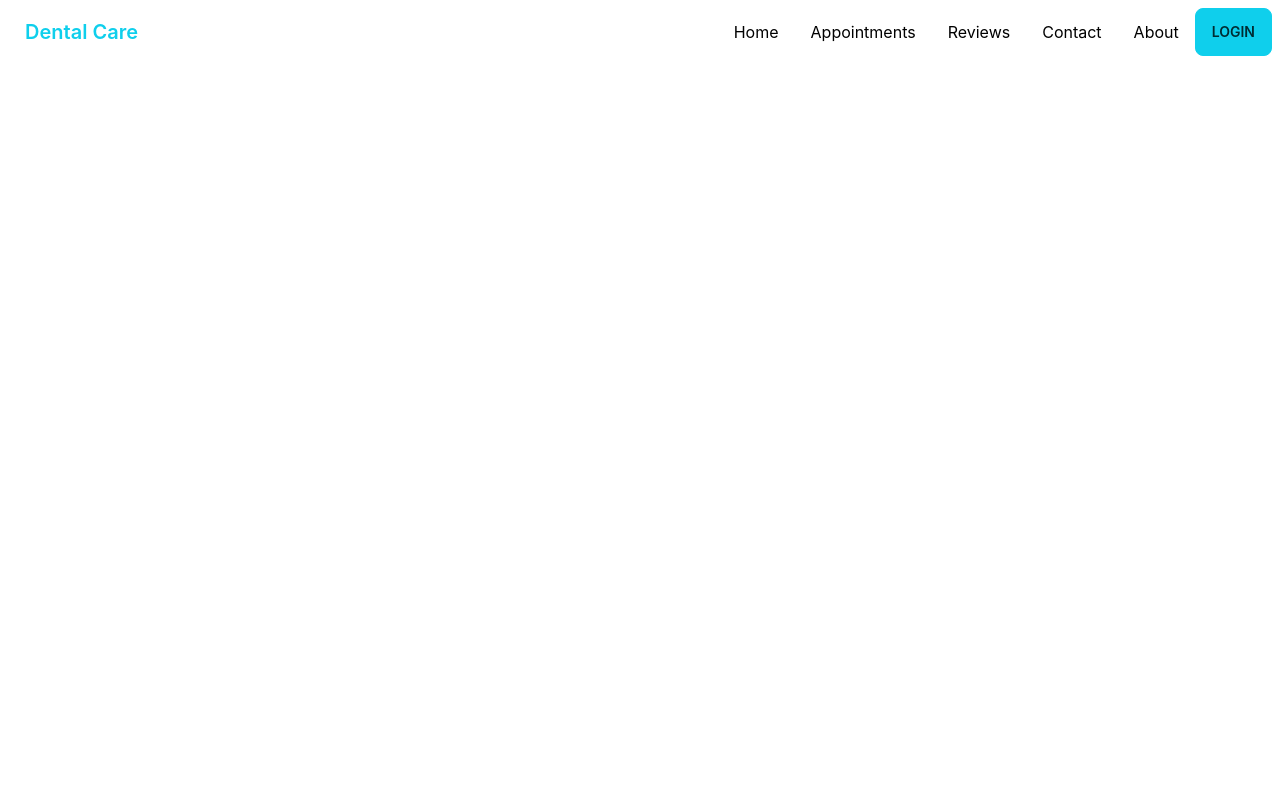
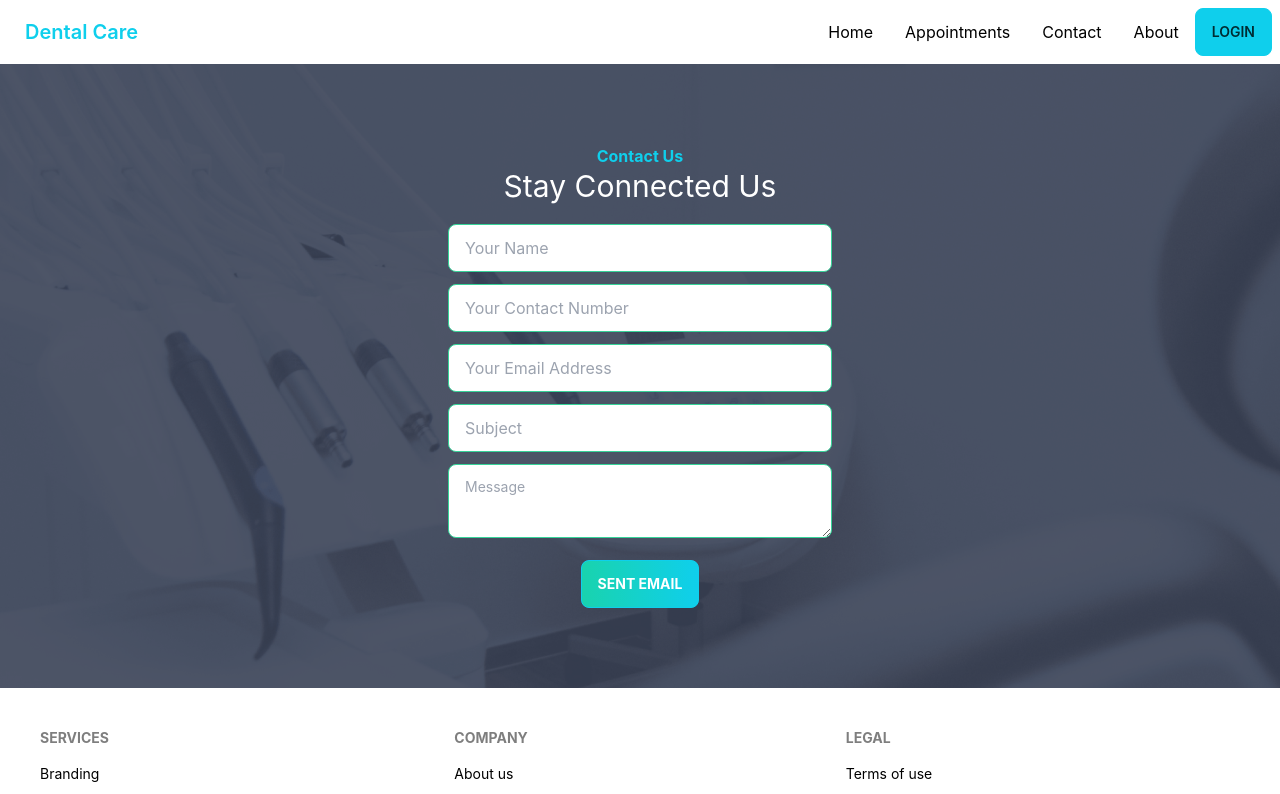
Before and after one commit to razikuljoni/phr-doctors-portal-client, a React (Create React App) app: page /contact in a window 1280 px wide. Shown: the top 794 px of the page. Built offline with nearby package versions, Linux system fonts and the light colour scheme; no server answers.

Commit message:
add emailjs and send email from contact form

```diff
--- a/package.json
+++ b/package.json
@@ -3,6 +3,7 @@
   "version": "0.1.0",
   "private": true,
   "dependencies": {
+    "@emailjs/browser": "^3.6.2",
     "@tanstack/react-query": "^4.0.10",
     "@testing-library/jest-dom": "^5.14.1",
     "@testing-library/react": "^13.0.0",
--- a/src/App.js
+++ b/src/App.js
@@ -16,6 +16,7 @@ import RequireAdmin from "./assets/components/Login/RequireAdmin/RequireAdmin";
 import AddDoctor from "./assets/components/Dashboard/AddDoctor/AddDoctor";
 import ManageDoctors from "./assets/components/Dashboard/ManageDoctors/ManageDoctors";
 import AboutPage from "./pages/AboutPage/AboutPage";
+import Contact from "./pages/Contact/Contact";
 
 
 function App() {
@@ -69,6 +70,7 @@ function App() {
                     />
                 </Route>
                 <Route path="/register" element={<RegisterPage />}></Route>
+                <Route path="/contact" element={<Contact />}></Route>
                 <Route path="/about" element={<AboutPage />}></Route>
             </Routes>
             <ToastContainer />
--- a/src/assets/components/ContactUs/ContactUs.jsx
+++ b/src/assets/components/ContactUs/ContactUs.jsx
@@ -1,6 +1,33 @@
+import emailjs from "@emailjs/browser";
 import React from "react";
+import { toast } from "react-toastify";
 import appointment from "../../images/appointment.png";
+
 const ContactUs = () => {
+    function sendEmail(e) {
+        e.preventDefault();
+
+        emailjs
+            .sendForm(
+                "service_ggrfced",
+                "template_s37214f",
+                e.target,
+                "user_T3Rej0OAIHjQAPNwyzQbs"
+            )
+            .then(
+                (result) => {
+                    console.log(result.text);
+                    if(result.text === "OK") {
+                        e.target.reset();
+                        toast.success("Email sent successfully!")
+                    }
+                },
+                (error) => {
+                    console.log(error.text);
+                }
+            );
+
+    }
     return (
         <section
             style={{ background: `url(${appointment})` }}
@@ -10,26 +37,51 @@ const ContactUs = () => {
                 <h3 className="text-primary font-bold text-center">
                     Contact Us
                 </h3>
-                <h1 className="text-3xl text-center text-white">Stay Connected Us</h1>
-                <div className="w-96 mt-5">
+                <h1 className="text-3xl text-center text-white">
+                    Stay Connected Us
+                </h1>
+                <form onSubmit={sendEmail} className="w-96 mt-5">
                     <input
-                        type="email"
-                        placeholder="Email Address"
+                        name="from_name"
+                        type="text"
+                        placeholder="Your Name"
                         className="input input-bordered input-success w-full max-w-md"
+                        required
                     />
                     <input
+                        name="from_number"
+                        type="number"
+                        placeholder="Your Contact Number"
+                        className="input input-bordered input-success w-full max-w-md mt-3"
+                    />
+                    <input
+                        name="from_email"
+                        type="email"
+                        placeholder="Your Email Address"
+                        className="input input-bordered input-success w-full max-w-md mt-3"
+                        required
+                    />
+
+                    <input
+                        name="from_subject"
                         type="text"
                         placeholder="Subject"
-                        className="input input-bordered input-success w-full max-w-md mt-5"
+                        className="input input-bordered input-success w-full max-w-md mt-3"
+                        required
                     />
                     <textarea
-                        className="textarea textarea-success w-full max-w-md mt-5"
+                        name="message"
+                        className="textarea textarea-success w-full max-w-md mt-3"
                         placeholder="Message"
+                        required
                     ></textarea>
-                    <button className="btn btn-primary uppercase mt-4 block mx-auto text-white font-bold bg-gradient-to-r from-secondary to-primary">
-                        Submit
+                    <button
+                        type="submit"
+                        className="btn btn-primary uppercase mt-4 block mx-auto text-white font-bold bg-gradient-to-r from-secondary to-primary"
+                    >
+                        Sent Email
                     </button>
-                </div>
+                </form>
             </div>
         </section>
     );
--- a/src/assets/components/Dashboard/Review/Review.jsx
+++ b/src/assets/components/Dashboard/Review/Review.jsx
@@ -1,7 +1,7 @@
 import React from "react";
 
 const Review = () => {
-    return <div>This is Review page</div>;
+    return <div className="flex h-96 justify-center items-center"><h1 className="text-2xl text-primary">No Reviews Yet</h1></div>;
 };
 
 export default Review;
--- a/src/assets/components/Login/RequireAdmin/RequireAdmin.jsx
+++ b/src/assets/components/Login/RequireAdmin/RequireAdmin.jsx
@@ -13,7 +13,7 @@ const RequireAdmin = ({ children }) => {
     const location = useLocation();
 
     if (error) {
-        toast("Error occured!");
+        toast.error("Error occured!");
     }
     if (loading || adminLoading) {
         return (
@@ -25,7 +25,7 @@ const RequireAdmin = ({ children }) => {
     if (!user || !admin) {
         signOut(auth);
         toast.error("You don't have Access");
-        toast("Sign out Successfully");
+        toast.success("Sign out Successfully");
         return (
             <Navigate to="/login" state={{ from: location }} replace></Navigate>
         );
--- a/src/assets/components/Login/RequireAuth/RequireAuth.jsx
+++ b/src/assets/components/Login/RequireAuth/RequireAuth.jsx
@@ -10,7 +10,7 @@ const RequireAuth = ({children}) => {
     const location = useLocation();
 
     if(error){
-        toast("Error occured!");
+        toast.error("Error occured!");
     };
     if(loading){
         return <div className='mt-52'><Loading/></div>
--- a/src/assets/components/Login/SocialLogin/SocialLogin.jsx
+++ b/src/assets/components/Login/SocialLogin/SocialLogin.jsx
@@ -40,7 +40,7 @@ const SocialLogin = () => {
             <button
                 className="btn btn-outline btn-primary"
                 onClick={() => signInWithGoogle().then(() =>{
-                    toast("Google SignIn Successfull!")
+                    toast.success("Google SignIn Successfull!")
                 })}
             >
                 Sign In with Google
@@ -48,7 +48,7 @@ const SocialLogin = () => {
             <button
                 className="btn btn-outline btn-secondary"
                 onClick={() => signInWithFacebook().then(() =>{
-                    toast("Facebook SignIn Successfull!")
+                    toast.success("Facebook SignIn Successfull!")
                 })}
             >
                 Sign In with Facebook
@@ -56,7 +56,7 @@ const SocialLogin = () => {
             <button
                 className="btn btn-outline btn-accent"
                 onClick={() => signInWithGithub().then(() =>{
-                    toast("Github SignIn Successfull!")
+                    toast.success("Github SignIn Successfull!")
                 })}
             >
                 Sign In with Github
--- a/src/assets/components/Navbar/Navbar.jsx
+++ b/src/assets/components/Navbar/Navbar.jsx
@@ -20,9 +20,6 @@ const Navbar = () => {
             </li>
             <li>
                 <Link to="/appointment">Appointments</Link>
-            </li>
-            <li>
-                <Link to="/review">Reviews</Link>
             </li>
             <li>
                 <Link to="/contact">Contact</Link>
@@ -110,12 +107,12 @@ const Navbar = () => {
                                                         localStorage.removeItem(
                                                             "accessToken"
                                                         );
-                                                        toast(
+                                                        toast.success(
                                                             "Sign Out Successfully!"
                                                         );
                                                     })
                                                     .catch((error) => {
-                                                        toast(error.message);
+                                                        toast.error(error.message);
                                                     });
                                             }}
                                         >
--- /dev/null
+++ b/src/pages/Contact/Contact.jsx
@@ -0,0 +1,13 @@
+import React from 'react';
+import ContactUs from '../../../src/assets/components/ContactUs/ContactUs'
+import Footer from '../../assets/components/Footer/Footer';
+const Contact = () => {
+    return (
+        <>
+            <ContactUs/>
+            <Footer/>
+        </>
+    );
+};
+
+export default Contact;
```
Also changed, not shown: src/assets/components/Services/Services/Services.jsx (+3 -10 lines), src/assets/components/Testimonials/Testimonials/Testimonials.jsx (+9 -9 lines), src/pages/AboutPage/AboutPage.jsx (+25 -60 lines), 1 other file (tests, documents, lock files or other folders).
